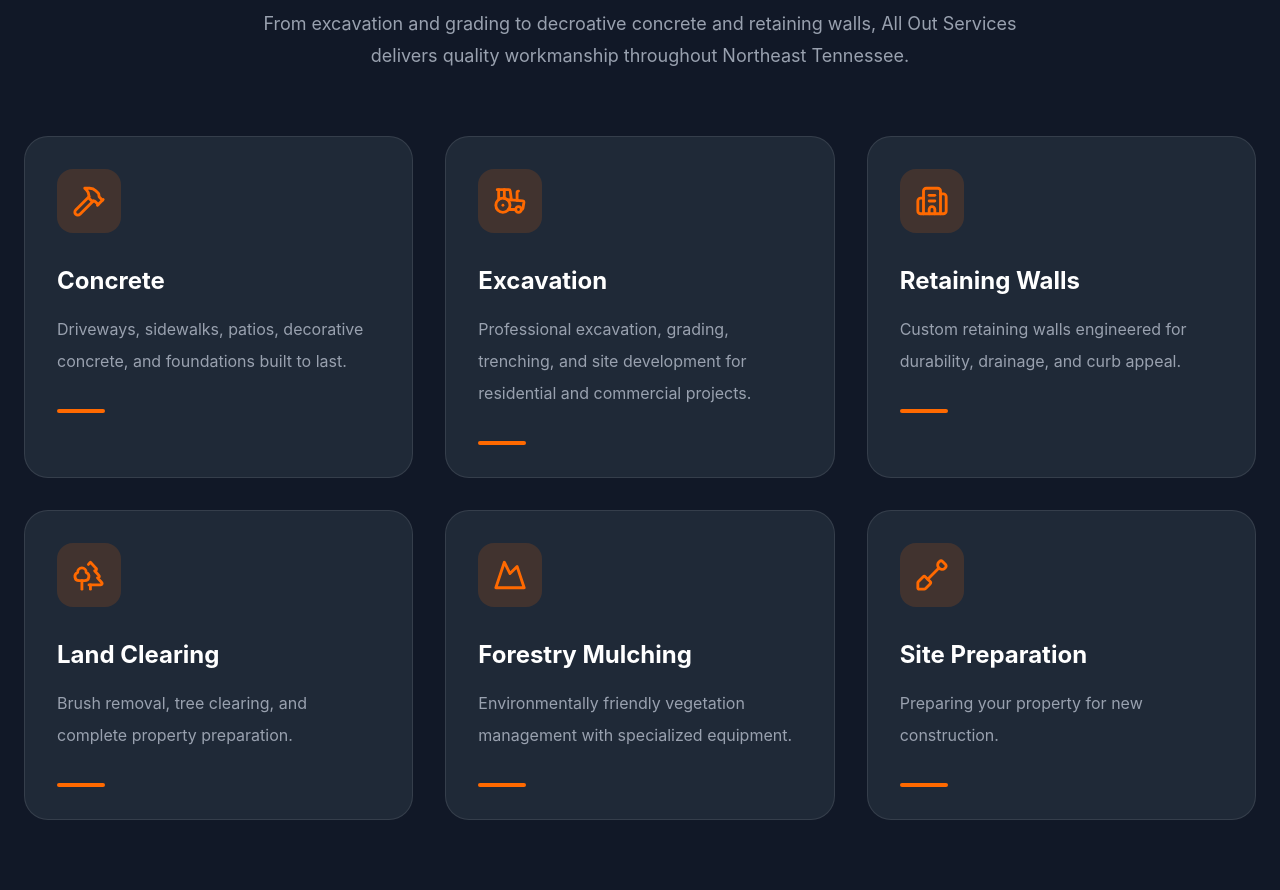
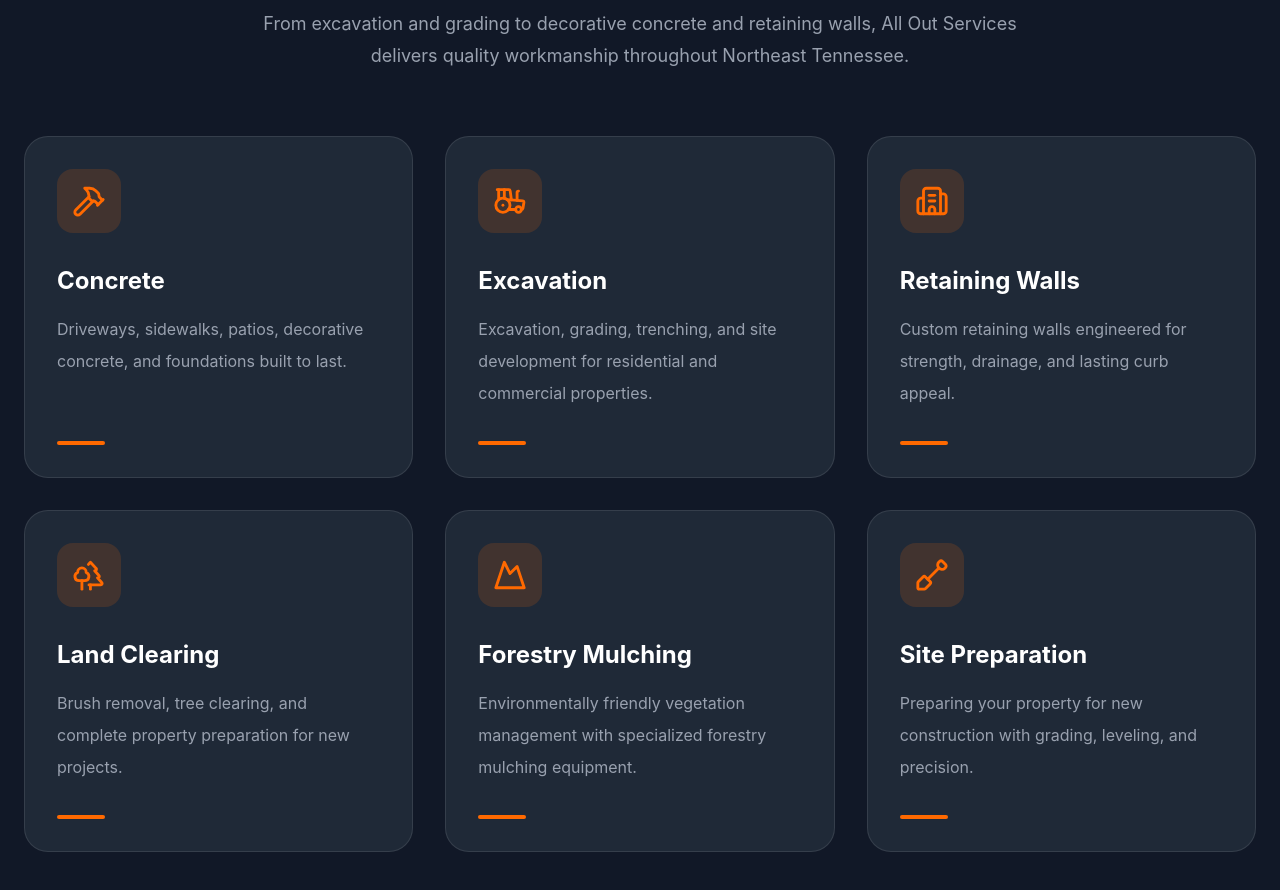
Before and after one commit to madwhite97/all-out-services, a React (Vite) app: page / in a window 1280 px wide. Shown: the part 1000-1890 px from the top of the page. Built offline with nearby package versions, Linux system fonts and the light colour scheme.

Commit message:
Polish services card layout

```diff
--- a/src/components/home/Services.jsx
+++ b/src/components/home/Services.jsx
@@ -23,31 +23,31 @@
     {
         title: "Excavation",
         description:
-            "Professional excavation, grading, trenching, and site development for residential and commercial projects.",
+            "Excavation, grading, trenching, and site development for residential and commercial properties.",
         icon: Tractor,
     },
     {
         title: "Retaining Walls",
         description:
-            "Custom retaining walls engineered for durability, drainage, and curb appeal.",
+            "Custom retaining walls engineered for strength, drainage, and lasting curb appeal.",
         icon: Building2,
     },
     {
         title: "Land Clearing",
         description:
-            "Brush removal, tree clearing, and complete property preparation.",
+            "Brush removal, tree clearing, and complete property preparation for new projects.",
         icon: Trees,
     },
     {
         title: "Forestry Mulching",
         description:
-            "Environmentally friendly vegetation management with specialized equipment.",
+            "Environmentally friendly vegetation management with specialized forestry mulching equipment.",
         icon: Mountain,
     },
     {
         title: "Site Preparation",
         description:
-            "Preparing your property for new construction.",
+            "Preparing your property for new construction with grading, leveling, and precision.",
         icon: Shovel,
     },
 ];
@@ -62,7 +62,7 @@
                     eyebrow="Professional Services"
                     title="What We Do"
                     titleClassName="text-5xl md:text-6xl"
-                    description="From excavation and grading to decroative concrete and retaining walls, All Out Services delivers quality workmanship throughout Northeast Tennessee."
+                    description="From excavation and grading to decorative concrete and retaining walls, All Out Services delivers quality workmanship throughout Northeast Tennessee."
                 />
 
                 <div className="mt-16 mb-20 grid gap-8 md:grid-cols-2 xl:grid-cols-3">
@@ -73,6 +73,7 @@
 
                         return (
                             <motion.div
+                                className="h-full"
                                 key={service.title}
                                 initial={{ opacity: 0, y: 50 }}
                                 whileInView={{ opacity: 1, y: 0 }}
@@ -82,28 +83,26 @@
                                     delay: index * 0.08,
                                 }}
                             >
-
                                 <Link to="/gallery">
-
-                                    <Card className="group h-full cursor-pointer p-8 transition-all duration-200 hover:-translate-y-2">
+                                    <Card className="group flex h-full min-h-[340px] flex-col cursor-pointer p-8 ...">
 
                                         <div className="flex h-16 w-16 items-center justify-center rounded-2xl bg-orange-500/15">
-
-                                            <Icon
-                                                size={34}
-                                                className="text-orange-500"
-                                            />
+                                            <Icon size={34} className="text-orange-500" />
                                         </div>
 
-                                        <h3 className="mt-8 text-2xl font-bold">
-                                            {service.title}
-                                        </h3>
+                                        <div className="mt-8 flex flex-1 flex-col">
 
-                                        <p className="mt-4 leading-8 text-gray-400">
-                                            {service.description}
-                                        </p>
+                                            <h3 className="text-2xl font-bold">
+                                                {service.title}
+                                            </h3>
 
-                                        <div className="mt-8 h-1 w-12 rounded-full bg-orange-500 transition-all duration-300 group-hover:w-24"></div>
+                                            <p className="mt-4 flex-1 leading-8 text-gray-400">
+                                                {service.description}
+                                            </p>
+
+                                            <div className="mt-8 h-1 w-12 rounded-full bg-orange-500 transition-all duration-300 group-hover:w-24"></div>
+
+                                        </div>
 
                                     </Card>
 
```
